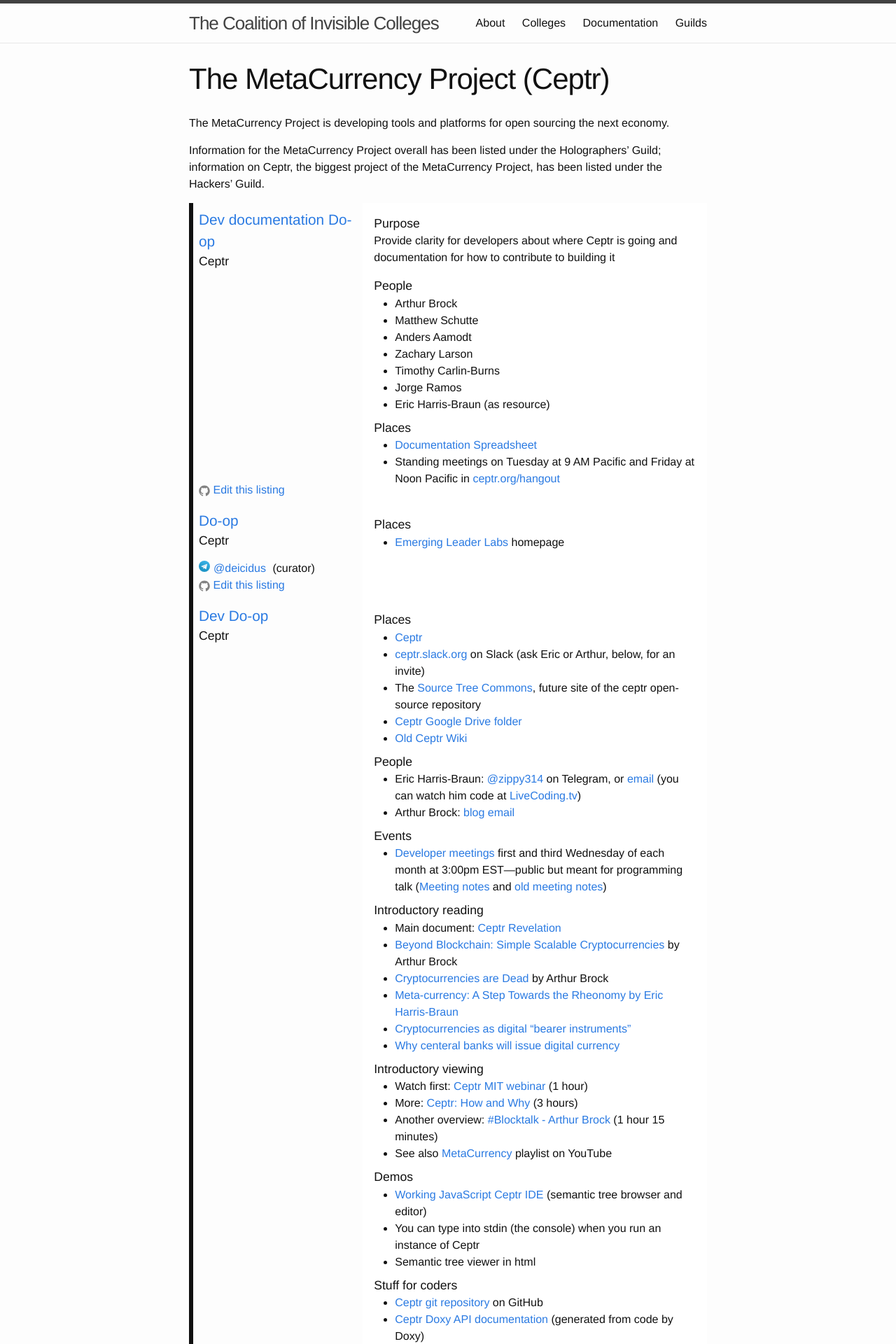
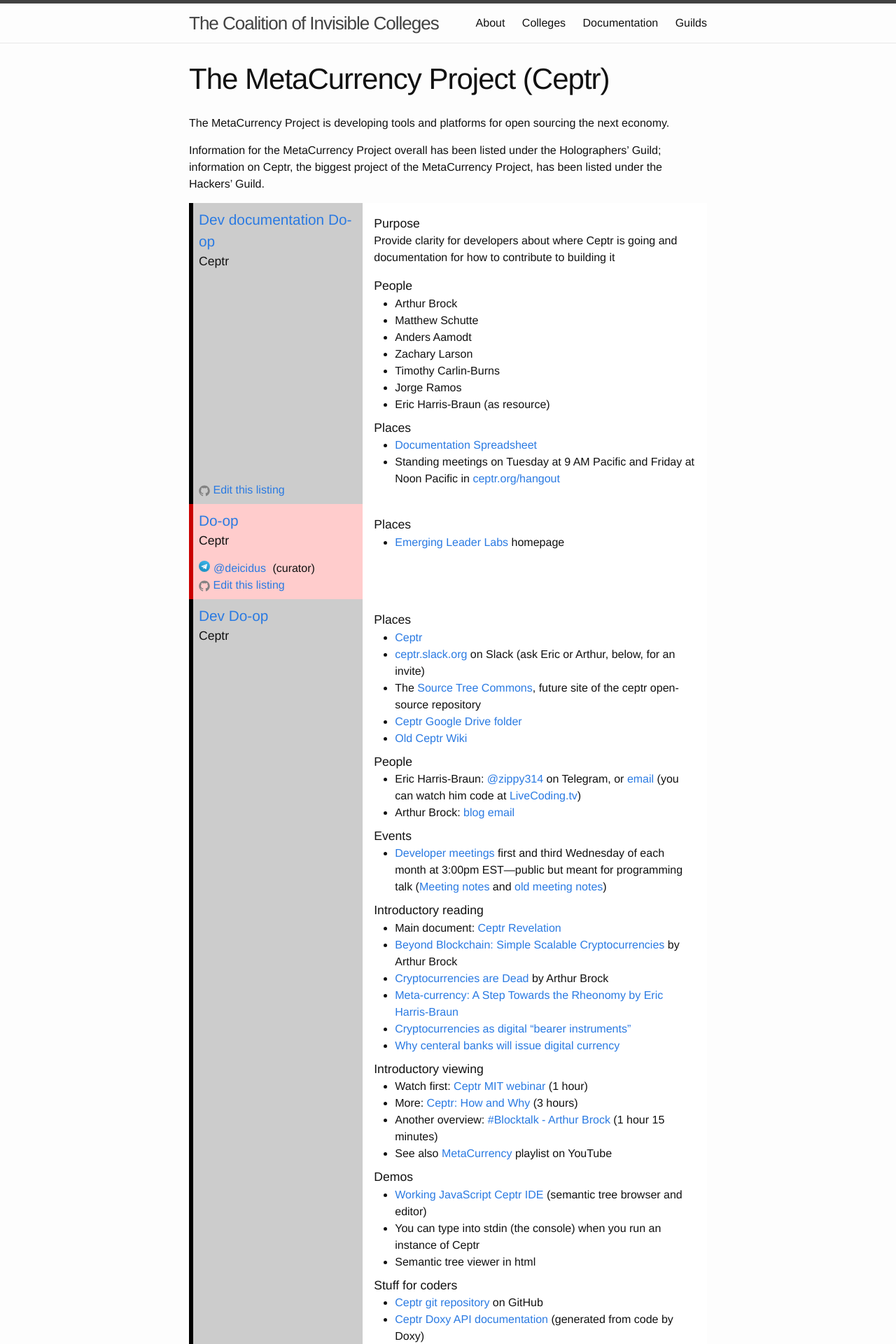
Before and after one commit to coalition-of-invisible-colleges/cic.github.io, a Jekyll site: the page built from _colleges/Ceptr.md, in a window 1280 px wide. Shown: the top 1920 px of the page at 70% size. Built offline with Jekyll 4.4.1, drawn with Linux system fonts in a browser that asks for light colours.

Commit message:
Fixed array lookup

```diff
--- a/_layouts/college.html
+++ b/_layouts/college.html
@@ -11,7 +11,7 @@ layout: default
     {{ content }}
     {% assign listings = site.listings | where: 'college', page.college | sort: 'college' %}
     {% for listing in listings %}
-    {% assign guild = site.guilds | where: 'name', listing.guild | first %}
+    {% assign guild = site.guilds | where: 'guild', listing.guild | first %}
     <div class="listing" style="background-color: {{ guild.background-color }}; border-color: {{ guild.border-color }};">
       <div class="guildtitle {{ listing.group }}">
         <h2><a href="/guilds/{{ listing.guild }}">{{ listing.group | capitalize }}{{ page.groupword }}</a></h2>
```
